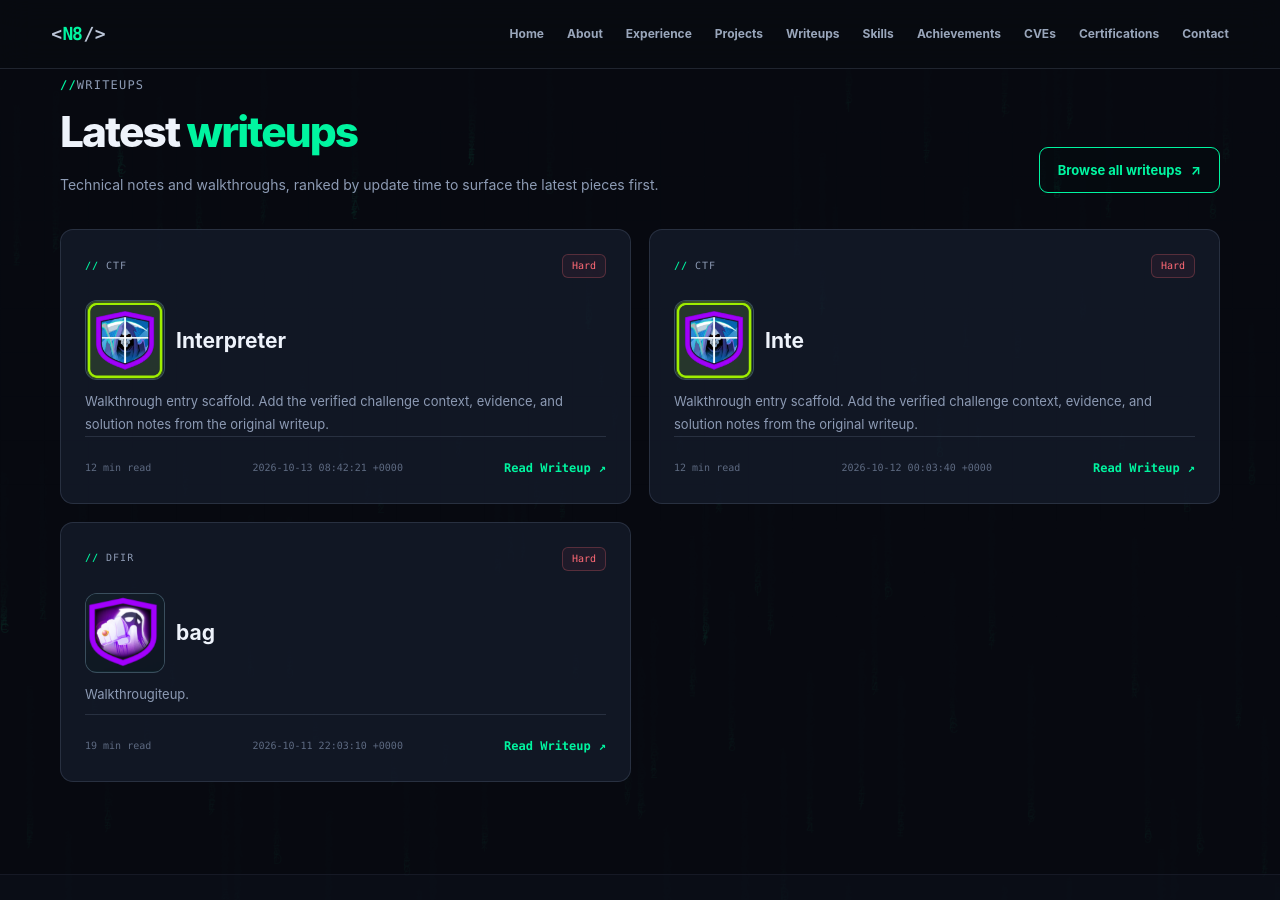
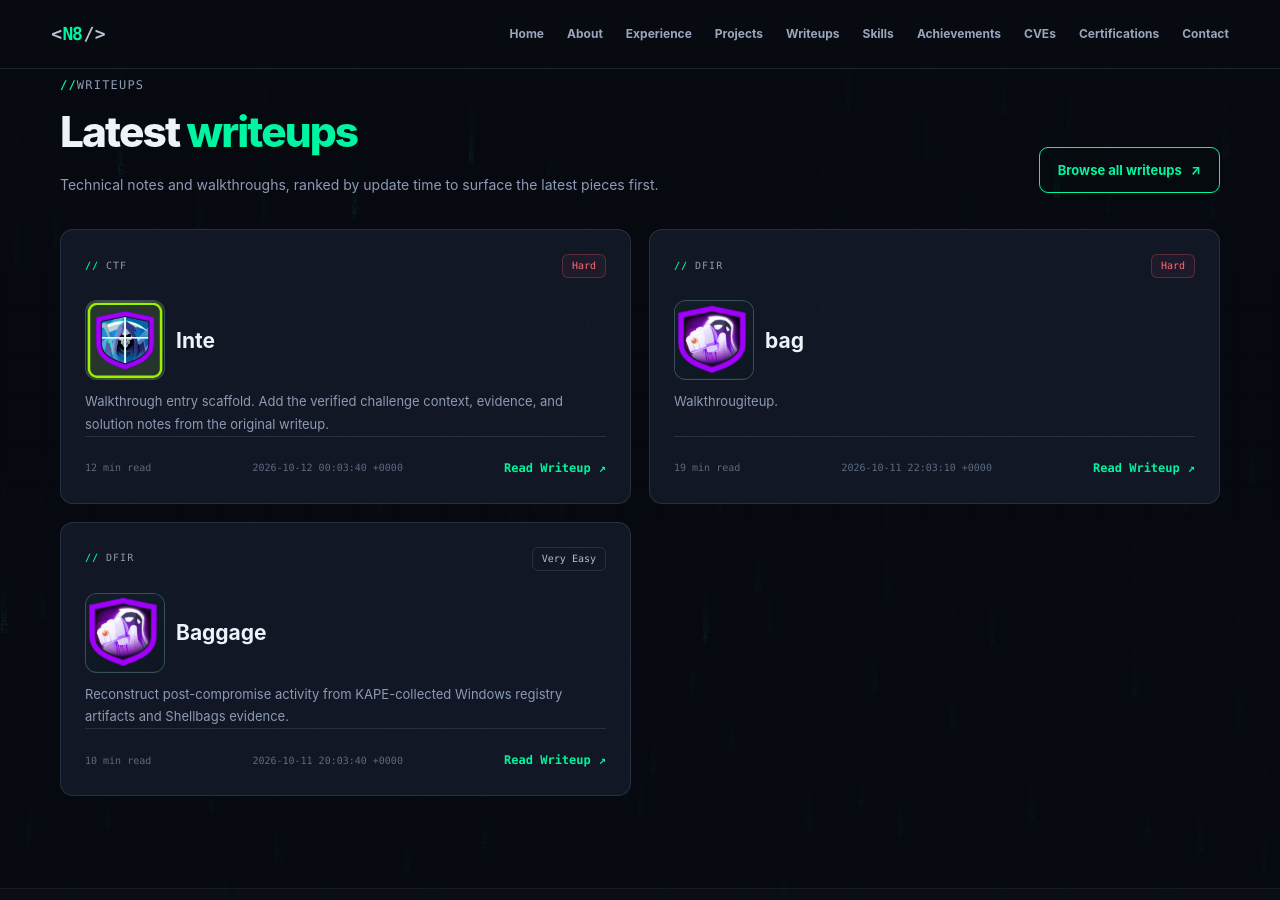
Before and after one commit to Ningen820/Ningen820.github.io, a Jekyll site: the page built from index.html, in a window 1280 px wide and 900 px high, scrolled down 3985 px. Built offline with Jekyll 4.4.1, drawn with Linux system fonts in a browser that asks for light colours.

Commit message:
Update interpreter.md

```diff
--- a/_writeups/interpreter.md
+++ b/_writeups/interpreter.md
@@ -2,7 +2,7 @@
 title: "Interpreter"
 summary: "Walkthrough entry scaffold. Add the verified challenge context, evidence, and solution notes from the original writeup."
 image: "/assets/images/writeups/reaper.png" # optional path, e.g. /assets/images/writeups/baggage-cover.png
-image_alt: ""
+date: 2026-10-11 06:03:40 -4:00
 category: "CTF"
 difficulty: "Hard"
 platform: "THM"
```
